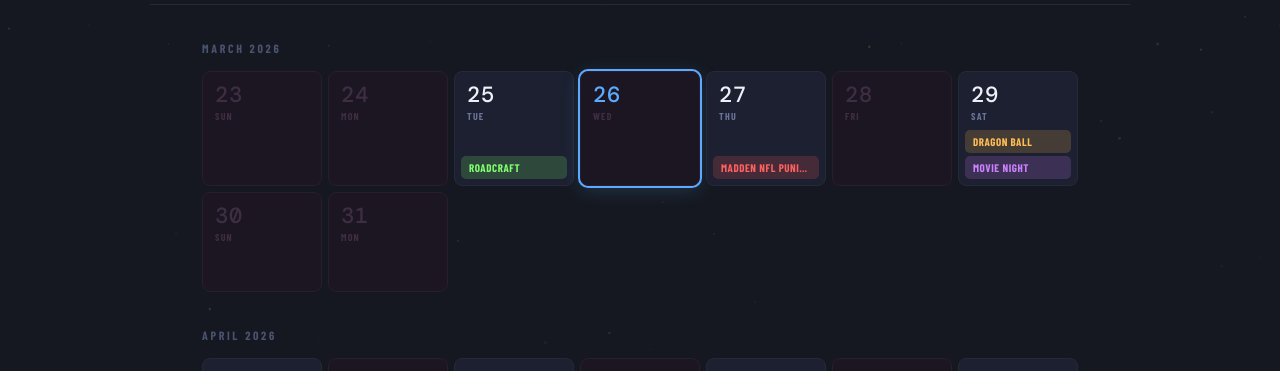
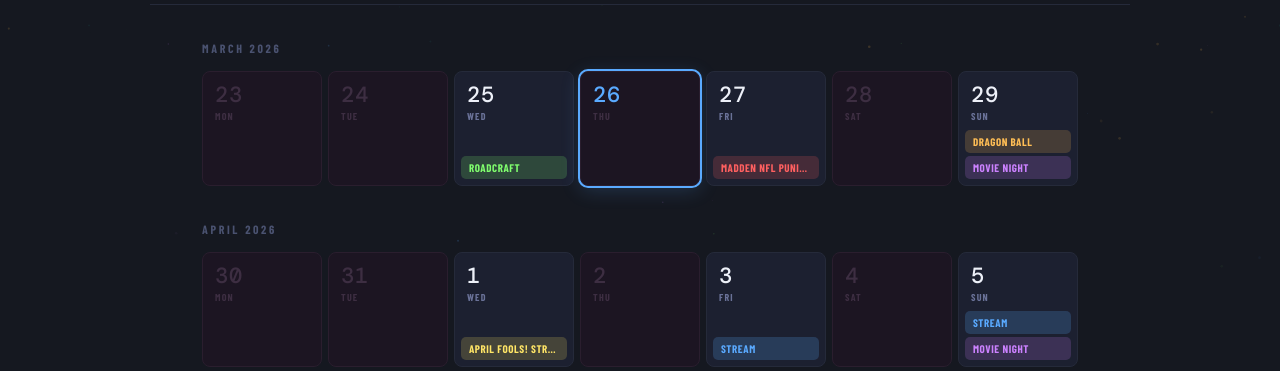
Before and after one commit to hotbear1110/nymn-schedule, a plain HTML site: page index.html in a window 1280 px wide. Shown: the part 417-788 px from the top of the page. Drawn offline with nearby package versions, Linux system fonts and the light colour scheme; a web font is replaced by a local one.

Commit message:
Quick fix for weeks
Quick fix so each row is a whole week and the weekdays are  correct for march.

```diff
--- a/index.html
+++ b/index.html
@@ -439,11 +439,11 @@
     <div class="grid">
 
       <div class="box off">
-        <div class="box-head"><div><div class="box-num">23</div><div class="box-wd">Sun</div></div></div>
+        <div class="box-head"><div><div class="box-num">23</div><div class="box-wd">Mon</div></div></div>
       </div>
 
       <div class="box off">
-        <div class="box-head"><div><div class="box-num">24</div><div class="box-wd">Mon</div></div></div>
+        <div class="box-head"><div><div class="box-num">24</div><div class="box-wd">Tue</div></div></div>
       </div>
 
       <!-- 25 RoadCraft sponsored -->
@@ -451,7 +451,7 @@
            data-date="Tue, Mar 25" data-time="~1–2 PM CET"
            data-stacks='[{"name":"RoadCraft","detail":"Focus Entertainment · Reclaim DLC launch","flag":"Sponsored","cls":"s-green"}]'
            onclick="openPopup(this)">
-        <div class="box-head"><div><div class="box-num">25</div><div class="box-wd">Tue</div></div></div>
+        <div class="box-head"><div><div class="box-num">25</div><div class="box-wd">Wed</div></div></div>
         <div class="box-tooltip"><div class="box-tooltip-name">RoadCraft</div><div class="box-tooltip-sub">Sponsored · Reclaim DLC</div></div>
         <div class="stacks">
           <div class="stack s-green">RoadCraft</div>
@@ -459,7 +459,7 @@
       </div>
 
       <div class="box off">
-        <div class="box-head"><div><div class="box-num">26</div><div class="box-wd">Wed</div></div></div>
+        <div class="box-head"><div><div class="box-num">26</div><div class="box-wd">Thu</div></div></div>
       </div>
 
       <!-- 27 Fridays w/ NymN + Madden punishment -->
@@ -467,7 +467,7 @@
            data-date="Thu, Mar 27" data-time="~1–2 PM CET"
            data-stacks='[{"name":"Fridays with NymN","detail":"Madden NFL · Lost EAFC26 clash vs Erobb","flag":"Punishment","cls":"s-red"}]'
            onclick="openPopup(this)">
-        <div class="box-head"><div><div class="box-num">27</div><div class="box-wd">Thu</div></div></div>
+        <div class="box-head"><div><div class="box-num">27</div><div class="box-wd">Fri</div></div></div>
         <div class="box-tooltip"><div class="box-tooltip-name">Fridays with NymN</div><div class="box-tooltip-sub">Madden NFL Punishment</div></div>
         <div class="stacks">
           <div class="stack s-red">Madden NFL Punishment</div>
@@ -475,7 +475,7 @@
       </div>
 
       <div class="box off">
-        <div class="box-head"><div><div class="box-num">28</div><div class="box-wd">Fri</div></div></div>
+        <div class="box-head"><div><div class="box-num">28</div><div class="box-wd">Sat</div></div></div>
       </div>
 
       <!-- 29 Dragon Ball + Movie Night -->
@@ -483,20 +483,12 @@
            data-date="Sat, Mar 29" data-time="~1–2 PM CET"
            data-stacks='[{"name":"Dragon Ball Gekishin Squadra","detail":"","flag":"","cls":"s-orange"},{"name":"Movie Night","detail":"","flag":"","cls":"s-purple"}]'
            onclick="openPopup(this)">
-        <div class="box-head"><div><div class="box-num">29</div><div class="box-wd">Sat</div></div></div>
+        <div class="box-head"><div><div class="box-num">29</div><div class="box-wd">Sun</div></div></div>
         <div class="box-tooltip"><div class="box-tooltip-name">Dragon Ball + Movie Night</div><div class="box-tooltip-sub">Gekishin Squadra</div></div>
         <div class="stacks">
           <div class="stack s-orange">Dragon Ball</div>
           <div class="stack s-purple">Movie Night</div>
         </div>
-      </div>
-
-      <div class="box off">
-        <div class="box-head"><div><div class="box-num">30</div><div class="box-wd">Sun</div></div></div>
-      </div>
-
-      <div class="box off">
-        <div class="box-head"><div><div class="box-num">31</div><div class="box-wd">Mon</div></div></div>
       </div>
 
     </div>
@@ -506,6 +498,14 @@
   <div class="month-section">
     <div class="month-label">April 2026</div>
     <div class="grid">
+
+      <div class="box off">
+        <div class="box-head"><div><div class="box-num">30</div><div class="box-wd">Mon</div></div></div>
+      </div>
+
+      <div class="box off">
+        <div class="box-head"><div><div class="box-num">31</div><div class="box-wd">Tue</div></div></div>
+      </div>
 
       <!-- 1 April Fools! -->
       <div class="box stream"
```
